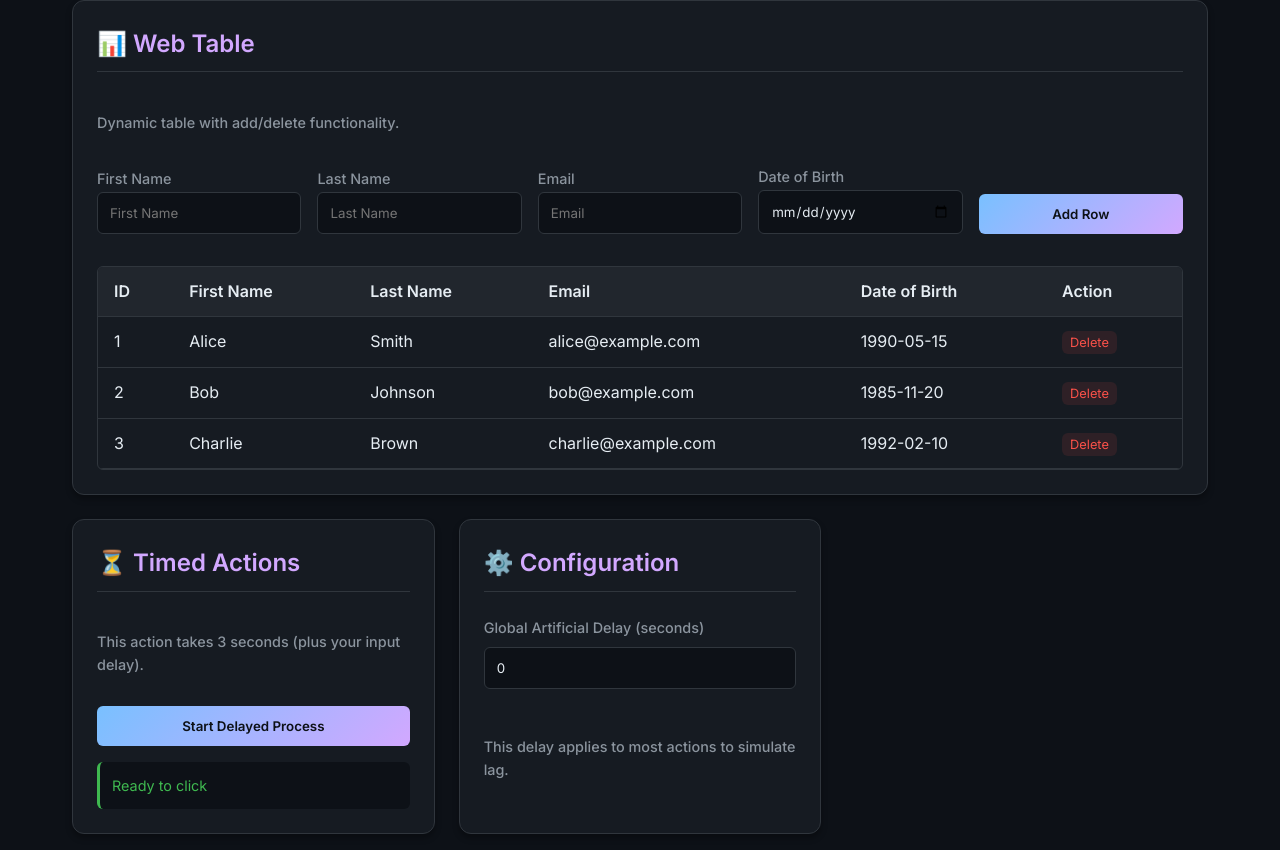
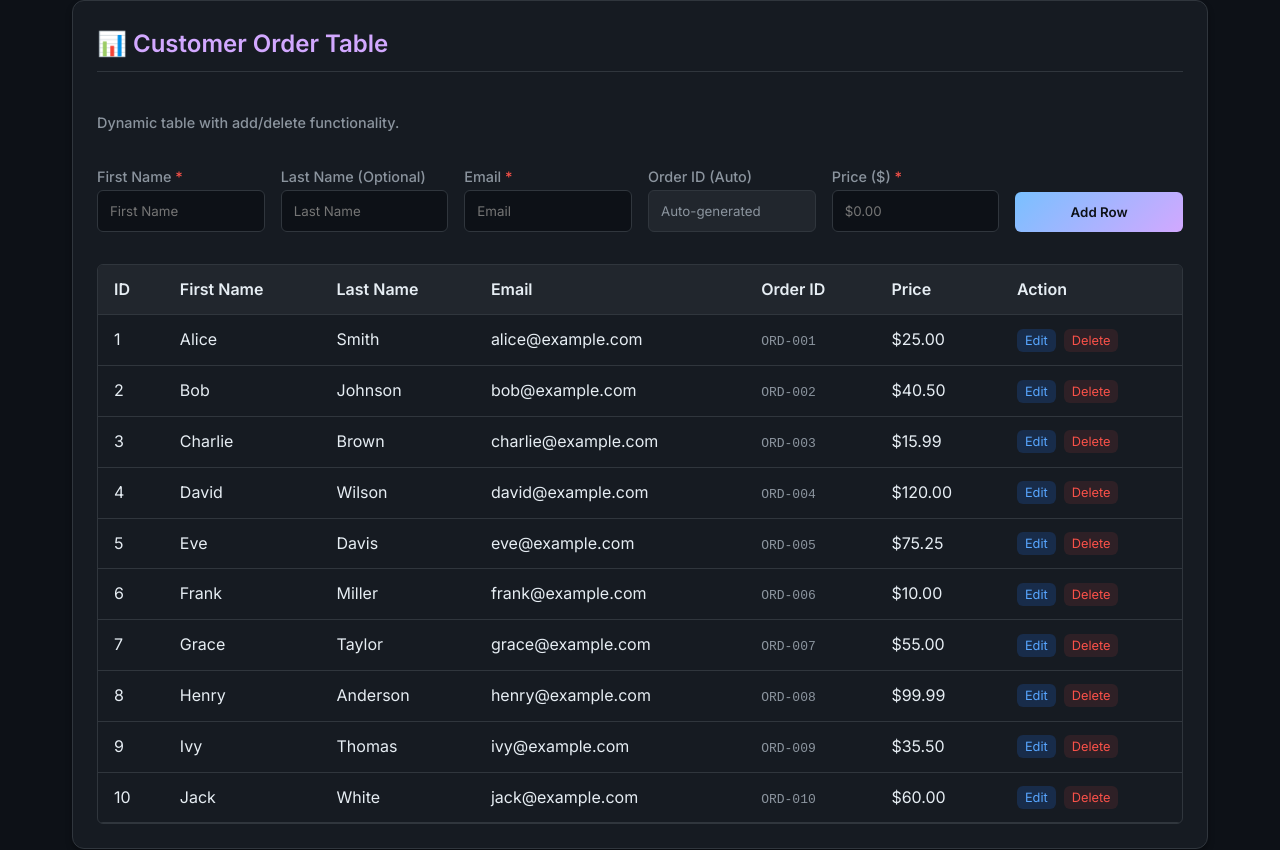
Before and after one commit to Animesh66/demo-ui-actions-perform, a React (Vite) app: page /home in a window 1280 px wide. Shown: the part 2998-3848 px from the top of the page. Built offline with nearby package versions, Linux system fonts and the light colour scheme.

Commit message:
Updated the fields with correct details.

```diff
--- a/src/App.jsx
+++ b/src/App.jsx
@@ -136,27 +136,94 @@ const HomePlayground = () => {
 
   // Web Table State
   const [tableData, setTableData] = useState([
-    { id: 1, firstName: 'Alice', lastName: 'Smith', email: 'alice@example.com', dob: '1990-05-15' },
-    { id: 2, firstName: 'Bob', lastName: 'Johnson', email: 'bob@example.com', dob: '1985-11-20' },
-    { id: 3, firstName: 'Charlie', lastName: 'Brown', email: 'charlie@example.com', dob: '1992-02-10' },
+    { id: 1, firstName: 'Alice', lastName: 'Smith', email: 'alice@example.com', orderId: 'ORD-001', price: '$25.00' },
+    { id: 2, firstName: 'Bob', lastName: 'Johnson', email: 'bob@example.com', orderId: 'ORD-002', price: '$40.50' },
+    { id: 3, firstName: 'Charlie', lastName: 'Brown', email: 'charlie@example.com', orderId: 'ORD-003', price: '$15.99' },
+    { id: 4, firstName: 'David', lastName: 'Wilson', email: 'david@example.com', orderId: 'ORD-004', price: '$120.00' },
+    { id: 5, firstName: 'Eve', lastName: 'Davis', email: 'eve@example.com', orderId: 'ORD-005', price: '$75.25' },
+    { id: 6, firstName: 'Frank', lastName: 'Miller', email: 'frank@example.com', orderId: 'ORD-006', price: '$10.00' },
+    { id: 7, firstName: 'Grace', lastName: 'Taylor', email: 'grace@example.com', orderId: 'ORD-007', price: '$55.00' },
+    { id: 8, firstName: 'Henry', lastName: 'Anderson', email: 'henry@example.com', orderId: 'ORD-008', price: '$99.99' },
+    { id: 9, firstName: 'Ivy', lastName: 'Thomas', email: 'ivy@example.com', orderId: 'ORD-009', price: '$35.50' },
+    { id: 10, firstName: 'Jack', lastName: 'White', email: 'jack@example.com', orderId: 'ORD-010', price: '$60.00' },
   ])
-  const [newRow, setNewRow] = useState({ firstName: '', lastName: '', email: '', dob: '' })
+
+  const [newRow, setNewRow] = useState({ firstName: '', lastName: '', email: '', price: '' })
+  const [editingRowId, setEditingRowId] = useState(null)
+  const [editFormData, setEditFormData] = useState({ firstName: '', lastName: '', email: '', orderId: '', price: '' })
 
   const handleAddRow = (e) => {
     e.preventDefault()
-    if (!newRow.firstName || !newRow.lastName || !newRow.email || !newRow.dob) {
-      updateMessage('input', 'Please fill all table fields')
+    if (!newRow.firstName || !newRow.email || !newRow.price) {
+      updateMessage('input', 'Please fill all mandatory fields (First Name, Email, Price)')
       return
     }
     const id = tableData.length > 0 ? Math.max(...tableData.map(r => r.id)) + 1 : 1
-    setTableData([...tableData, { ...newRow, id }])
-    setNewRow({ firstName: '', lastName: '', email: '', dob: '' })
-    updateMessage('input', 'Row added to table')
+    // Auto-generate Order ID
+    const generatedOrderId = `ORD-${Math.floor(10000 + Math.random() * 90000)}`
+    // Auto-formatting price if missing $
+    const formattedPrice = newRow.price.startsWith('$') ? newRow.price : `$${newRow.price}`
+
+    setTableData([...tableData, { ...newRow, orderId: generatedOrderId, price: formattedPrice, id }])
+    setNewRow({ firstName: '', lastName: '', email: '', price: '' })
+    updateMessage('input', 'Row added with Order ID ' + generatedOrderId)
   }
 
   const handleDeleteRow = (id) => {
     setTableData(tableData.filter(row => row.id !== id))
     updateMessage('input', `Row ${id} deleted`)
+  }
+
+  const handleEditClick = (row) => {
+    setEditingRowId(row.id)
+    setEditFormData({
+      firstName: row.firstName,
+      lastName: row.lastName,
+      email: row.email,
+      orderId: row.orderId,
+      price: row.price
+    })
+  }
+
+  const handleEditChange = (e) => {
+    const { name, value } = e.target
+    setEditFormData({ ...editFormData, [name]: value })
+  }
+
+  const handleSaveEdit = (id) => {
+    setTableData(tableData.map(row =>
+      row.id === id ? { ...row, ...editFormData } : row
+    ))
+    setEditingRowId(null)
+    updateMessage('input', `Row ${id} updated`)
+  }
+
+  const handleCancelEdit = () => {
+    setEditingRowId(null)
+  }
+
+  // Row Drag Handlers for Reordering
+  const handleRowDragStart = (e, index) => {
+    e.dataTransfer.setData('row-index', index)
+    // Don't set global isDragging to interfere with other drag drop
+  }
+
+  const handleRowDragOver = (e) => {
+    e.preventDefault() // Necessary to allow dropping
+  }
+
+  const handleRowDrop = (e, dropIndex) => {
+    e.preventDefault()
+    const startIndex = Number(e.dataTransfer.getData('row-index'))
+    if (isNaN(startIndex)) return
+
+    if (startIndex === dropIndex) return
+
+    const updatedData = [...tableData]
+    const [movedRow] = updatedData.splice(startIndex, 1)
+    updatedData.splice(dropIndex, 0, movedRow)
+    setTableData(updatedData)
+    updateMessage('input', `Row moved from ${startIndex + 1} to ${dropIndex + 1}`)
   }
 
   const addToast = (msg) => {
@@ -662,12 +729,12 @@ const HomePlayground = () => {
 
         {/* Web Table */}
         <div className="card" style={{ gridColumn: '1 / -1' }}>
-          <h2>📊 Web Table</h2>
+          <h2>📊 Customer Order Table</h2>
           <p className="label">Dynamic table with add/delete functionality.</p>
 
           <form className="add-row-form" onSubmit={handleAddRow}>
             <div>
-              <label className="label">First Name</label>
+              <label className="label">First Name <span style={{ color: 'var(--error-color)' }}>*</span></label>
               <input
                 className="input-field"
                 value={newRow.firstName}
@@ -676,7 +743,7 @@ const HomePlayground = () => {
               />
             </div>
             <div>
-              <label className="label">Last Name</label>
+              <label className="label">Last Name (Optional)</label>
               <input
                 className="input-field"
                 value={newRow.lastName}
@@ -685,7 +752,7 @@ const HomePlayground = () => {
               />
             </div>
             <div>
-              <label className="label">Email</label>
+              <label className="label">Email <span style={{ color: 'var(--error-color)' }}>*</span></label>
               <input
                 className="input-field"
                 value={newRow.email}
@@ -695,12 +762,21 @@ const HomePlayground = () => {
               />
             </div>
             <div>
-              <label className="label">Date of Birth</label>
+              <label className="label">Order ID (Auto)</label>
               <input
                 className="input-field"
-                value={newRow.dob}
-                onChange={e => setNewRow({ ...newRow, dob: e.target.value })}
-                type="date"
+                value="Auto-generated"
+                disabled
+                style={{ backgroundColor: 'var(--surface-hover)', cursor: 'not-allowed', color: 'var(--text-secondary)' }}
+              />
+            </div>
+            <div>
+              <label className="label">Price ($) <span style={{ color: 'var(--error-color)' }}>*</span></label>
+              <input
+                className="input-field"
+                value={newRow.price}
+                onChange={e => setNewRow({ ...newRow, price: e.target.value })}
+                placeholder="$0.00"
               />
             </div>
             <button type="submit" className="btn btn-primary">Add Row</button>
@@ -714,22 +790,102 @@ const HomePlayground = () => {
                   <th>First Name</th>
                   <th>Last Name</th>
                   <th>Email</th>
-                  <th>Date of Birth</th>
+                  <th>Order ID</th>
+                  <th>Price</th>
                   <th>Action</th>
                 </tr>
               </thead>
               <tbody>
                 {tableData.length === 0 ? (
-                  <tr><td colSpan="6" style={{ textAlign: 'center' }}>No data available</td></tr>
+                  <tr><td colSpan="7" style={{ textAlign: 'center' }}>No data available</td></tr>
                 ) : (
-                  tableData.map(row => (
-                    <tr key={row.id}>
+                  tableData.map((row, index) => (
+                    <tr
+                      key={row.id}
+                      draggable={editingRowId === null}
+                      onDragStart={(e) => handleRowDragStart(e, index)}
+                      onDragOver={handleRowDragOver}
+                      onDrop={(e) => handleRowDrop(e, index)}
+                      style={{ cursor: editingRowId === null ? 'move' : 'default' }}
+                      title={editingRowId === null ? "Drag to reorder" : ""}
+                    >
                       <td>{row.id}</td>
-                      <td>{row.firstName}</td>
-                      <td>{row.lastName}</td>
-                      <td>{row.email}</td>
-                      <td>{row.dob}</td>
                       <td>
+                        {editingRowId === row.id ? (
+                          <input
+                            name="firstName"
+                            value={editFormData.firstName}
+                            onChange={handleEditChange}
+                            className="input-field"
+                            style={{ padding: '0.25rem' }}
+                          />
+                        ) : row.firstName}
+                      </td>
+                      <td>
+                        {editingRowId === row.id ? (
+                          <input
+                            name="lastName"
+                            value={editFormData.lastName}
+                            onChange={handleEditChange}
+                            className="input-field"
+                            style={{ padding: '0.25rem' }}
+                          />
+                        ) : row.lastName}
+                      </td>
+                      <td>
+                        {editingRowId === row.id ? (
+                          <input
+                            name="email"
+                            value={editFormData.email}
+                            onChange={handleEditChange}
+                            className="input-field"
+                            style={{ padding: '0.25rem' }}
+                          />
+                        ) : row.email}
+                      </td>
+                      <td>
+                        {/* Order ID is read-only */}
+                        <span style={{ color: 'var(--text-secondary)', fontFamily: 'monospace' }}>
+                          {row.orderId}
+                        </span>
+                      </td>
+                      <td>
+                        {editingRowId === row.id ? (
+                          <input
+                            name="price"
+                            value={editFormData.price}
+                            onChange={handleEditChange}
+                            className="input-field"
+                            style={{ padding: '0.25rem' }}
+                          />
+                        ) : row.price}
+                      </td>
+                      <td>
+                        {editingRowId === row.id ? (
+                          <div style={{ display: 'flex', gap: '0.5rem' }}>
+                            <button
+                              className="action-btn"
+                              style={{ backgroundColor: 'rgba(46, 160, 67, 0.2)', color: 'var(--success-color)' }}
+                              onClick={() => handleSaveEdit(row.id)}
+                            >
+                              Save
+                            </button>
+                            <button
+                              className="action-btn"
+                              onClick={handleCancelEdit}
+                            >
+                              Cancel
+                            </button>
+                          </div>
+                        ) : (
+                          <div style={{ display: 'flex', gap: '0.5rem' }}>
+                            <button
+                              className="action-btn"
+                              style={{ backgroundColor: 'rgba(31, 111, 235, 0.2)', color: '#58a6ff' }}
+                              onClick={() => handleEditClick(row)}
+                            >
+                              Edit
+                            </button>
                             <button
                               className="action-btn"
                               onClick={() => handleDeleteRow(row.id)}
@@ -737,6 +893,8 @@ const HomePlayground = () => {
                             >
                               Delete
                             </button>
+                          </div>
+                        )}
                       </td>
                     </tr>
                   ))
```
Lines whose indentation alone changed are shown as unchanged.
